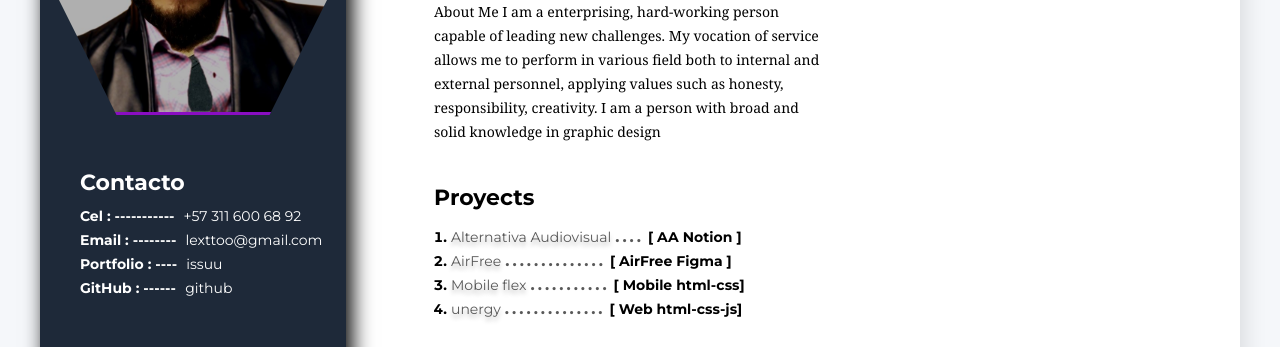
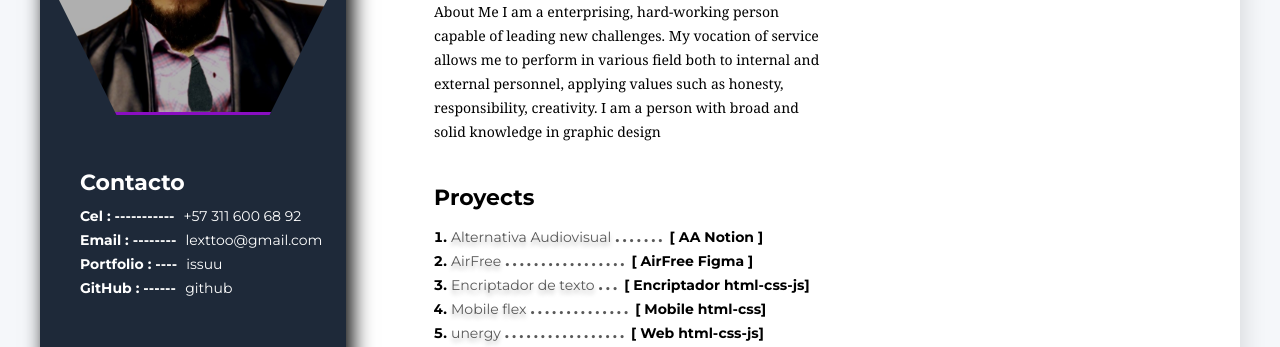
Before and after one commit to lexttoo69/porfolio-cv, a plain HTML site: page index.html in a window 1280 px wide. Shown: the part 411-758 px from the top of the page. Drawn offline with Linux system fonts and the light colour scheme; a web font is replaced by a local one.

```diff
--- a/index.html
+++ b/index.html
@@ -4,6 +4,7 @@
     <meta charset="UTF-8" />
     <meta http-equiv="X-UA-Compatible" content="IE=edge" />
     <meta name="viewport" content="width=device-width, initial-scale=1.0" />
+    <link rel="icon" type="image/svg" sizes="42x42" href="./imagenes/logocolor_Mesa de trabajo 1.svg">
     <title>MI CV | Alexnader Gómez</title>
     <!-- conectar hoja de estilos -->
     <link rel="stylesheet" href="css/styles.css">
@@ -61,22 +62,27 @@
             <ol class="lista-proyectos">
               <li class="primer-elemento-lista">
                 <a class="enlace-proyectos"href="https://bit.ly/3rIeEiz">Alternativa Audiovisual</a>
-                <span class="puntos-proyectos">....</span>
+                <span class="puntos-proyectos">.......</span>
                 <span>[ AA Notion ]</span>
               </li>
               <li>
                 <a class="enlace-proyectos"href="https://bit.ly/3fZKfdj">AirFree</a>
-                <span class="puntos-proyectos">..............</span>
+                <span class="puntos-proyectos">.................</span>
                 <span>[ AirFree Figma ]</span>
               </li>
               <li>
+                <a class="enlace-proyectos"href="https://lexttoo69.github.io/encriptadorDeTexto/">Encriptador de texto</a>
+                <span class="puntos-proyectos">...</span>
+                <span>[ Encriptador html-css-js]</span>
+              </li>
+              <li>
                 <a class="enlace-proyectos"href="https://lexttoo69.github.io/CursoMobileFirst/">Mobile flex</a>
-                <span class="puntos-proyectos">...........</span>
+                <span class="puntos-proyectos">..............</span>
                 <span>[ Mobile html-css]</span>
               </li>
               <li>
                 <a class="enlace-proyectos"href="https://lexttoo69.github.io/Starter-master/">unergy</a>
-                <span class="puntos-proyectos">..............</span>
+                <span class="puntos-proyectos">.................</span>
                 <span>[ Web html-css-js]</span>
               </li>
             </ol>
```
Also changed, not shown: imagenes/logocolor_Mesa de trabajo 1.svg (added).
